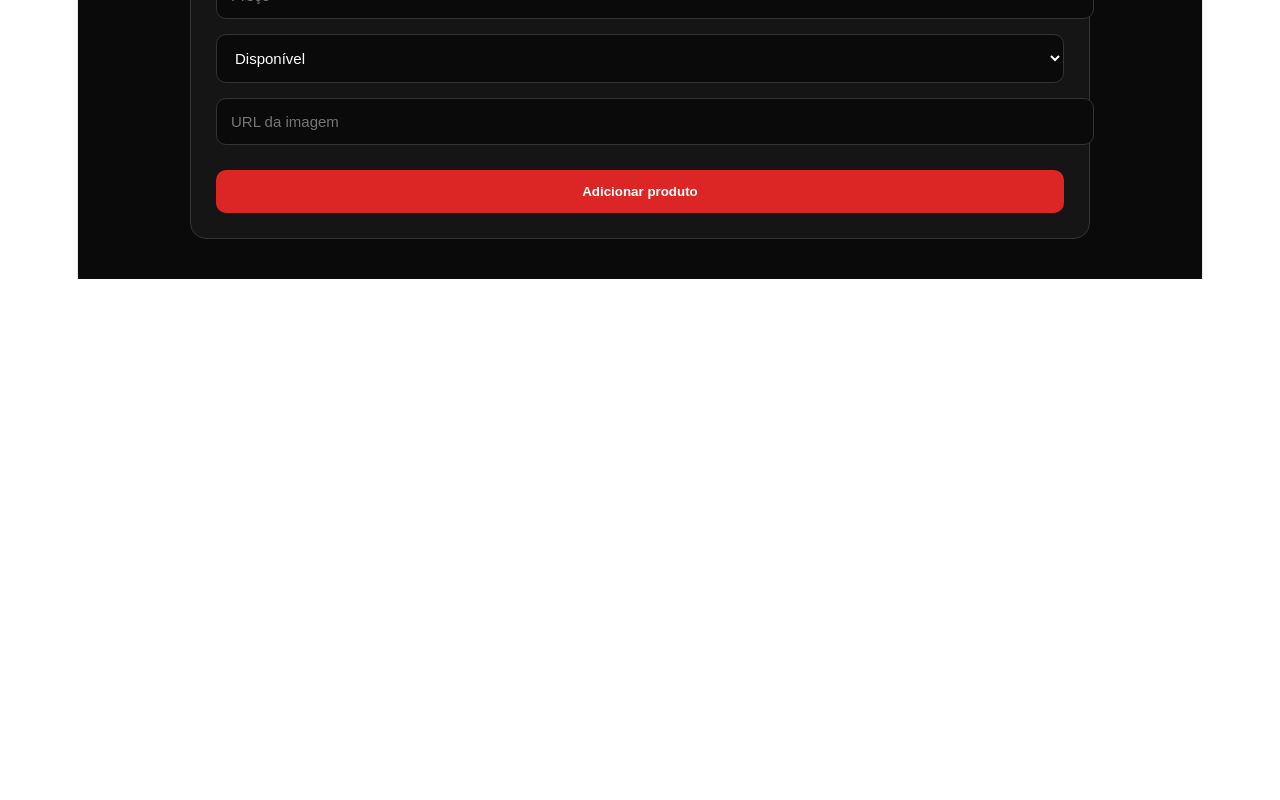
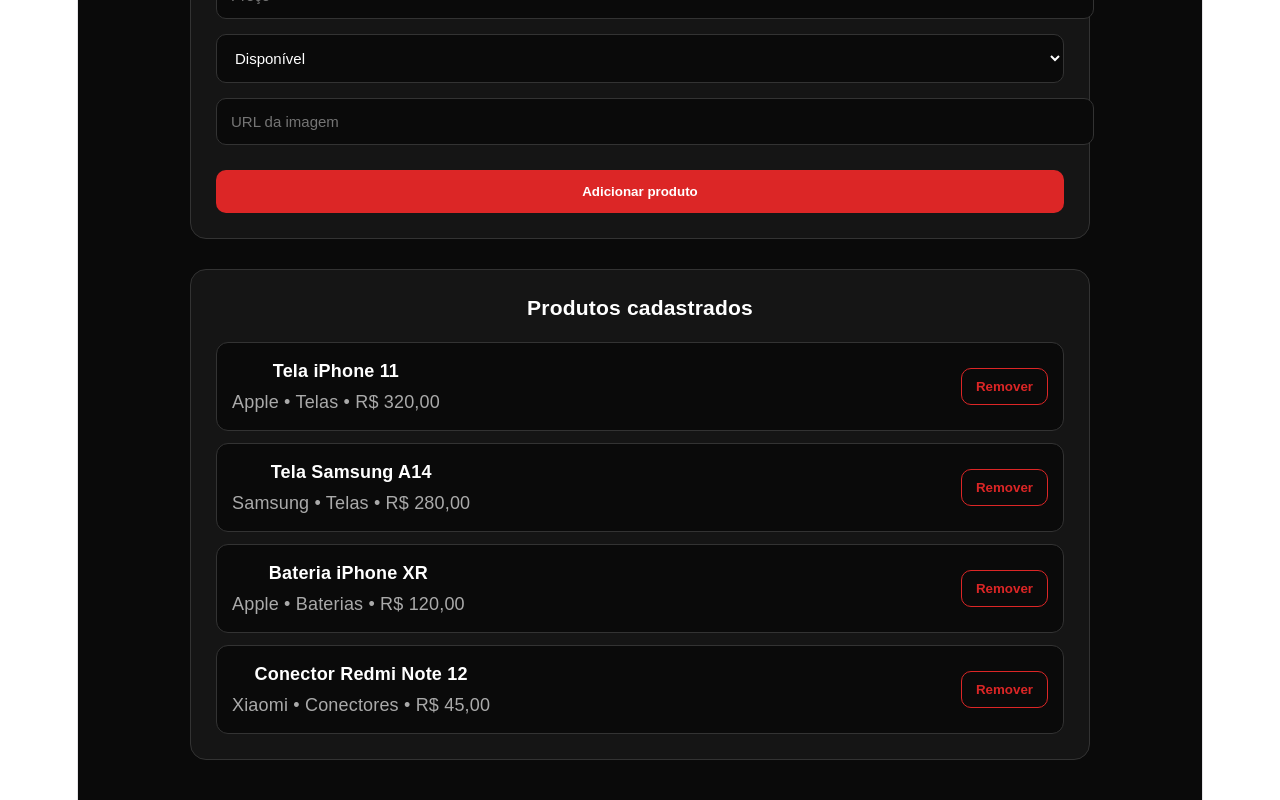
Before and after one commit to JohnTitor7/ipecas, a React (Vite) app: page / in a window 1280 px wide. Shown: the part 2181-2981 px from the top of the page. Before the commit the page ends 2460 px from the top, so only its background shows below. Built offline with nearby package versions, Linux system fonts and the light colour scheme.

Commit message:
Add product delete feature

```diff
--- a/src/App.jsx
+++ b/src/App.jsx
@@ -37,6 +37,11 @@
     ]);
   }
 
+ function handleDeleteProduct(productId) {
+  setProducts((currentProducts) =>
+    currentProducts.filter((product) => product.id !== productId)
+  );
+}
   const filteredProducts = products.filter((product) => {
     const searchText = search.toLowerCase();
 
@@ -66,7 +71,11 @@
         products={filteredProducts}
       />
 
-      <AdminPanel onAddProduct={handleAddProduct} />
+      <AdminPanel
+  products={products}
+  onAddProduct={handleAddProduct}
+  onDeleteProduct={handleDeleteProduct}
+/>
     </div>
   );
 }
--- a/src/components/AdminPanel.jsx
+++ b/src/components/AdminPanel.jsx
@@ -1,5 +1,6 @@
 import { useState } from "react";
-function AdminPanel({ onAddProduct }) {
+
+function AdminPanel({ products, onAddProduct, onDeleteProduct }) {
   const [formData, setFormData] = useState({
     name: "",
     category: "",
@@ -22,6 +23,11 @@
   function handleSubmit(event) {
     event.preventDefault();
 
+    if (!formData.name || !formData.price) {
+      alert("Preencha pelo menos o nome e o preço do produto.");
+      return;
+    }
+
     onAddProduct(formData);
 
     setFormData({
@@ -34,6 +40,7 @@
       image: "",
     });
   }
+
   return (
     <section
       style={{
@@ -47,7 +54,7 @@
       </h2>
 
       <p style={{ color: "#aaa", marginBottom: "30px" }}>
-        Área para cadastrar e atualizar produtos da loja.
+        Área para cadastrar, visualizar e remover produtos da loja.
       </p>
 
       <form
@@ -59,6 +66,7 @@
           padding: "25px",
           display: "grid",
           gap: "15px",
+          marginBottom: "30px",
         }}
       >
         <input
@@ -126,6 +134,7 @@
           onChange={handleChange}
           style={inputStyle}
         />
+
         <button
           type="submit"
           style={{
@@ -142,6 +151,63 @@
           Adicionar produto
         </button>
       </form>
+
+      <div
+        style={{
+          backgroundColor: "#151515",
+          border: "1px solid #333",
+          borderRadius: "16px",
+          padding: "25px",
+        }}
+      >
+        <h3 style={{ marginTop: 0 }}>Produtos cadastrados</h3>
+
+        {products.length === 0 ? (
+          <p style={{ color: "#aaa" }}>Nenhum produto cadastrado.</p>
+        ) : (
+          <div style={{ display: "grid", gap: "12px" }}>
+            {products.map((product) => (
+              <div
+                key={product.id}
+                style={{
+                  display: "flex",
+                  justifyContent: "space-between",
+                  alignItems: "center",
+                  gap: "15px",
+                  backgroundColor: "#0a0a0a",
+                  border: "1px solid #333",
+                  borderRadius: "12px",
+                  padding: "15px",
+                }}
+              >
+                <div>
+                  <strong>{product.name}</strong>
+
+                  <p style={{ color: "#aaa", margin: "5px 0 0" }}>
+                    {product.brand} • {product.category} • {product.price}
+                  </p>
+                </div>
+
+                <button
+                  type="button"
+                  onClick={() => onDeleteProduct(product.id)}
+                  style={{
+                    backgroundColor: "transparent",
+                    color: "#dc2626",
+                    border: "1px solid #dc2626",
+                    padding: "10px 14px",
+                    borderRadius: "10px",
+                    cursor: "pointer",
+                    fontWeight: "bold",
+                  }}
+                >
+                  Remover
+                </button>
+              </div>
+            ))}
+          </div>
+        )}
+      </div>
     </section>
   );
 }
```
Lines whose indentation alone changed are shown as unchanged.
